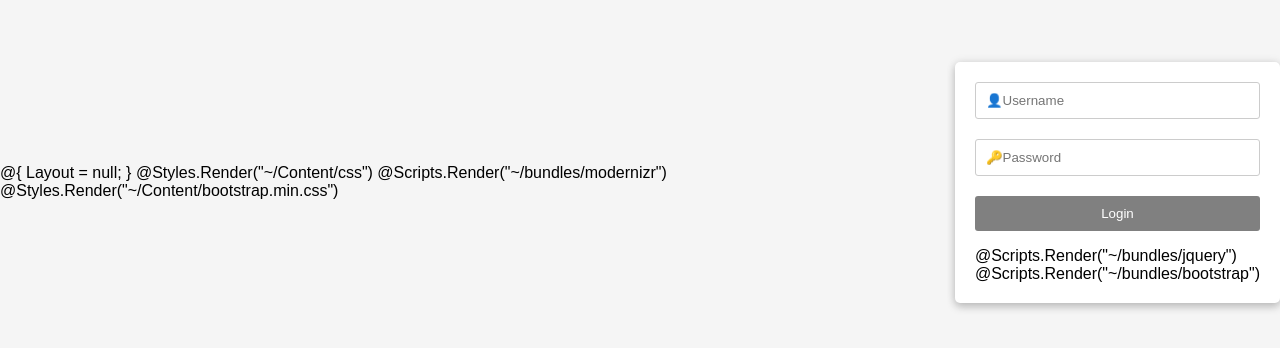
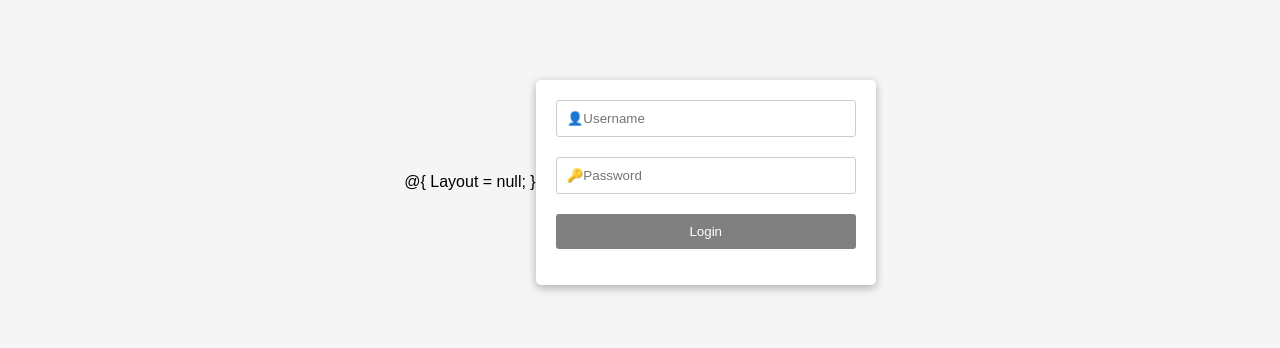
Before and after one commit to arsobreda/Project, a plain HTML site: page index.html in a window 1280 px wide. Shown: the part 218-566 px from the top of the page. Drawn offline with Linux system fonts and the light colour scheme.

Commit message:
Update index.html

```diff
--- a/index.html
+++ b/index.html
@@ -8,9 +8,6 @@
     <meta charset="utf-8" />
     <meta name="viewport" content="width=device-width, initial-scale=1.0">
     <title>@ViewBag.Title</title>
-    @Styles.Render("~/Content/css")
-    @Scripts.Render("~/bundles/modernizr")
-    @Styles.Render("~/Content/bootstrap.min.css")
 </head>
 <body>
     <div class="login-container">
@@ -25,9 +22,6 @@
                 <button type="button" onclick="Login()" class="login-button">Login</button>
             </form>
         </div>
-
-        @Scripts.Render("~/bundles/jquery")
-        @Scripts.Render("~/bundles/bootstrap")
 
         <script>
 
```
